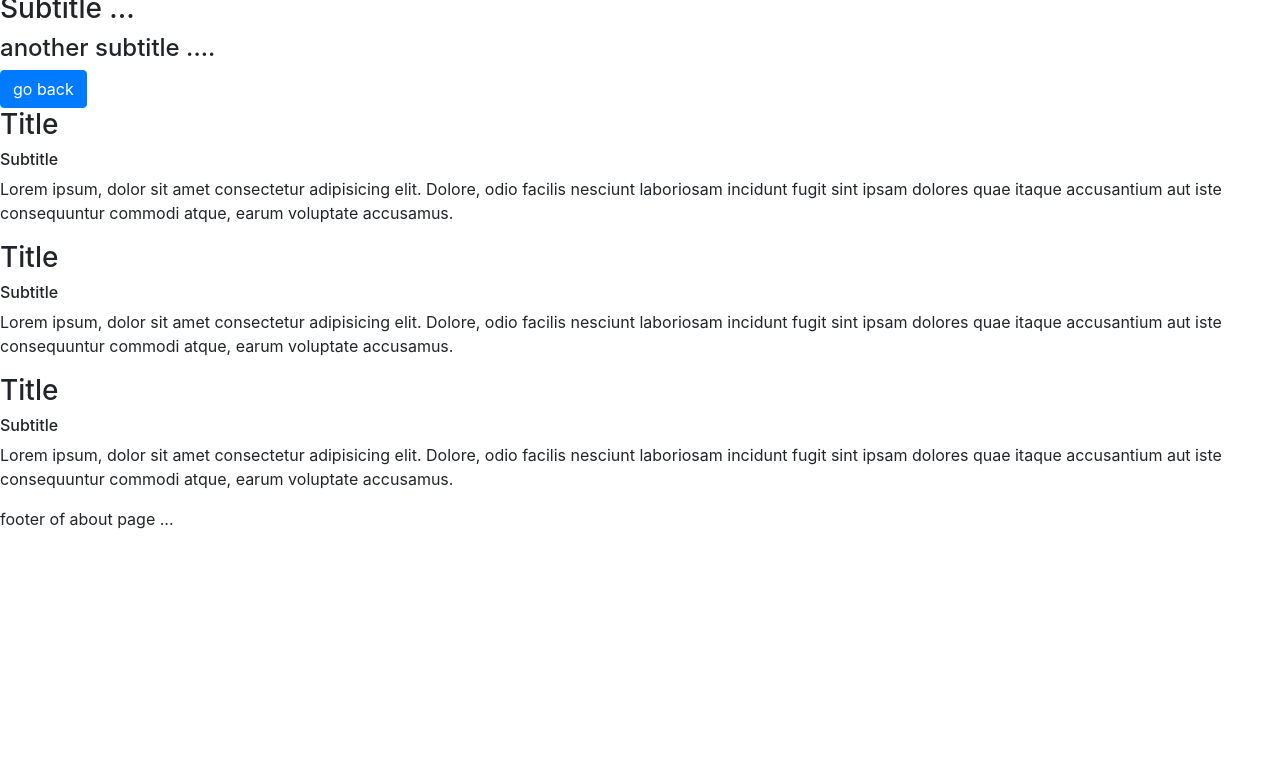
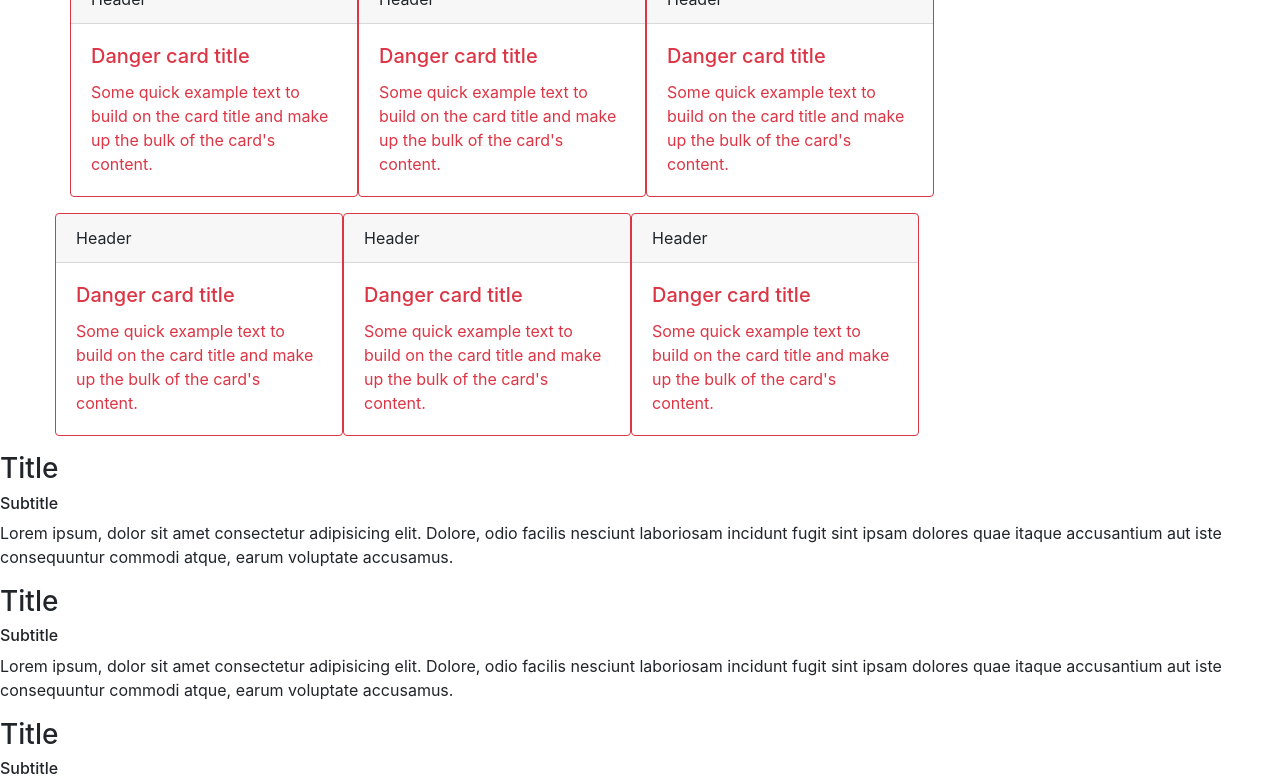
Before and after one commit to ogi62/first-project, a plain HTML site: page about.html in a window 1280 px wide. Shown: the part 104-887 px from the top of the page. Before the commit the page ends 800 px from the top, so only its background shows below. Drawn offline with nearby package versions, Linux system fonts and the light colour scheme.

Commit message:
made cars in index and about page

```diff
--- a/about.html
+++ b/about.html
@@ -1,10 +1,12 @@
 <!DOCTYPE html>
 <html lang="en">
+
 <head>
   <meta charset="UTF-8" />
   <meta http-equiv="X-UA-Compatible" content="IE=edge" />
   <meta name="viewport" content="width=device-width, initial-scale=1.0" />
-    <link rel="stylesheet" href="https://cdn.jsdelivr.net/npm/bootstrap@4.3.1/dist/css/bootstrap.min.css" integrity="sha384-ggOyR0iXCbMQv3Xipma34MD+dH/1fQ784/j6cY/iJTQUOhcWr7x9JvoRxT2MZw1T" crossorigin="anonymous">
+  <link rel="stylesheet" href="https://cdn.jsdelivr.net/npm/bootstrap@4.3.1/dist/css/bootstrap.min.css"
+    integrity="sha384-ggOyR0iXCbMQv3Xipma34MD+dH/1fQ784/j6cY/iJTQUOhcWr7x9JvoRxT2MZw1T" crossorigin="anonymous">
 
   <title>About Page</title>
 </head>
@@ -28,10 +30,76 @@
   </header>
 
   <main>
-      <h1>About Page</h1>
-      <h3>Subtitle ...</h3>
-      <h4>another subtitle ....</h4>
     <a class="btn btn-primary" href="index.html">go back</a>
+
+    <div class="container grid">
+      <div class="row">
+
+        <div class="card border-danger mb-3" style="max-width: 18rem;">
+          <div class="card-header">Header</div>
+          <div class="card-body text-danger">
+            <h5 class="card-title">Danger card title</h5>
+            <p class="card-text">Some quick example text to build on the card title and make up the bulk of the card's
+              content.</p>
+          </div>
+        </div>
+
+        <div class="card border-danger mb-3" style="max-width: 18rem;">
+          <div class="card-header">Header</div>
+          <div class="card-body text-danger">
+            <h5 class="card-title">Danger card title</h5>
+            <p class="card-text">Some quick example text to build on the card title and make up the bulk of the card's
+              content.</p>
+          </div>
+        </div>
+
+        <div class="card border-danger mb-3" style="max-width: 18rem;">
+          <div class="card-header">Header</div>
+          <div class="card-body text-danger">
+            <h5 class="card-title">Danger card title</h5>
+            <p class="card-text">Some quick example text to build on the card title and make up the bulk of the card's
+              content.</p>
+          </div>
+        </div>
+
+        <div class="row">
+
+          <div class="card border-danger mb-3" style="max-width: 18rem;">
+            <div class="card-header">Header</div>
+            <div class="card-body text-danger">
+              <h5 class="card-title">Danger card title</h5>
+              <p class="card-text">Some quick example text to build on the card title and make up the bulk of the card's
+                content.</p>
+            </div>
+          </div>
+
+          <div class="card border-danger mb-3" style="max-width: 18rem;">
+            <div class="card-header">Header</div>
+            <div class="card-body text-danger">
+              <h5 class="card-title">Danger card title</h5>
+              <p class="card-text">Some quick example text to build on the card title and make up the bulk of the card's
+                content.</p>
+            </div>
+          </div>
+
+          <div class="card border-danger mb-3" style="max-width: 18rem;">
+            <div class="card-header">Header</div>
+            <div class="card-body text-danger">
+              <h5 class="card-title">Danger card title</h5>
+              <p class="card-text">Some quick example text to build on the card title and make up the bulk of the card's
+                content.</p>
+            </div>
+          </div>
+
+
+        </div>
+
+
+      </div>
+
+    </div>
+
+
 
 
 
@@ -73,4 +141,5 @@
     <p>footer of about page ...</p>
   </footer>
 </body>
+
 </html>
```
Also changed, not shown: index.html (+7 -21 lines). Lines whose indentation alone changed are shown as unchanged.
